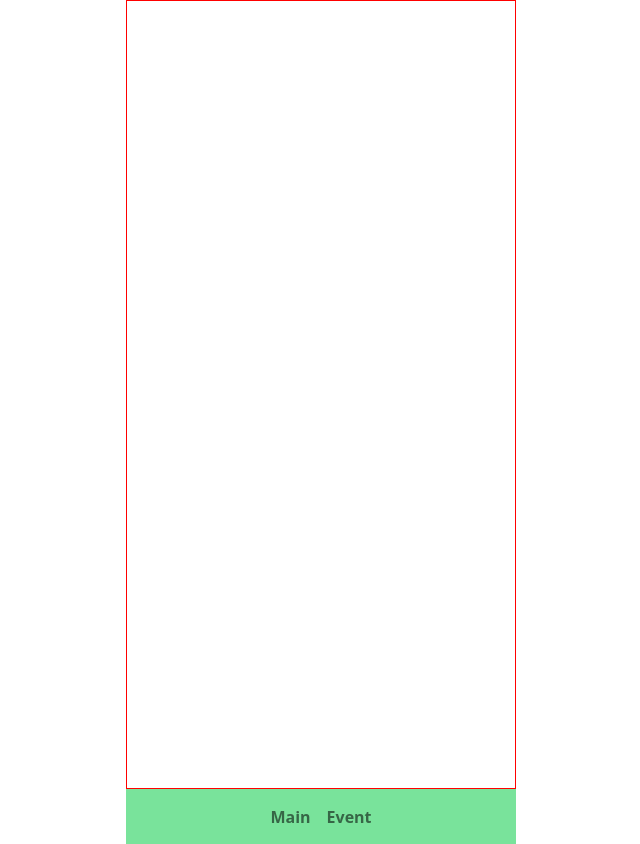
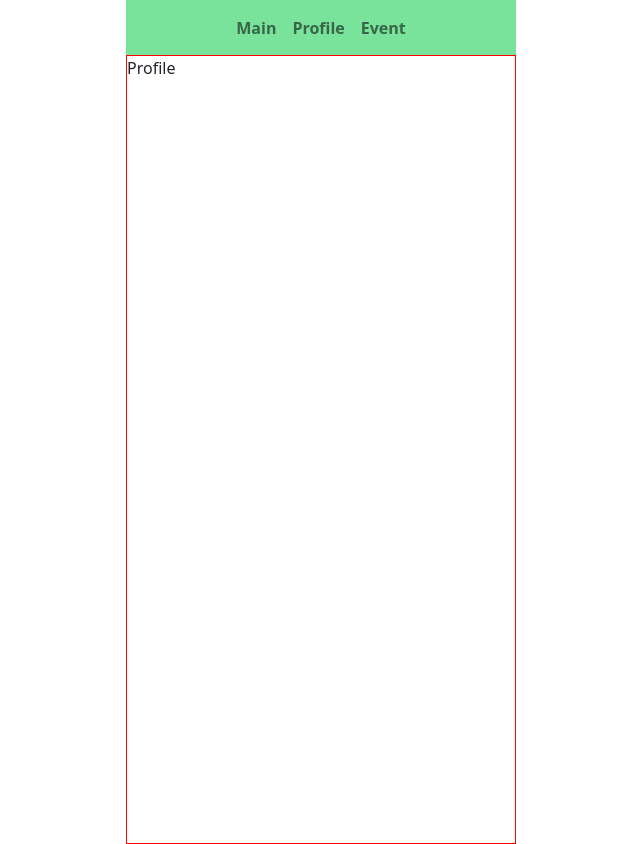
Before and after one commit to jytrack64/hackaton_plogging, a React (Create React App) app: page /profile in a window 1280 px wide. Before the commit this address had no page. Shown: the whole page, without its empty margins (319-959 px from the left). Built offline with nearby package versions, Linux system fonts and the light colour scheme.

Commit message:
[rename] bottombar change to menubar

```diff
--- a/src/App.jsx
+++ b/src/App.jsx
@@ -1,22 +1,26 @@
 import React from 'react'
 import {BrowserRouter,Route,Routes,Link} from 'react-router-dom';
-import Bottombar from './component/Bottombar'
+import Menubar from './component/Menubar'
 import Main from './component/Main';
 import 'bootstrap/dist/css/bootstrap.min.css';
 import Festival from './component/Festival';
+import Profile from './component/Profile';
+
 
 export default function App() {
   return (
     <>
+    <Menubar/>
     <div style={{width: '390px',height:'789px',border:'1px solid red',margin:'0 auto'}}>
       <BrowserRouter>
         <Routes>
           <Route path='/main' element={<Main/>}/>
           <Route path='/' element={<Festival/>}/>
+          <Route path='/profile' element={<Profile/>}/>
         </Routes>
       </BrowserRouter>
     </div>
-    <Bottombar/>
+
     </>
   )
 }
--- a/src/Bottombar.css
+++ b/src/Menubar.css
@@ -1,27 +1,27 @@
-.bottombar {
+.menubar {
   background-color: #79e39b;
   font-weight: bold;
   justify-content: center;
-  position: fixed;
+
   width: 390px;
   height: 55px;
   top: 0;
   margin: auto auto
 }
 
-.bottombar_icons {
+.menubar_icons {
   margin: auto auto;
 }
 
 
-.bottombar_icons_main{
+.menubar_icons_main{
   display: flex;
   flex-grow: 1;
   flex-basis: 0;
 
 }
 
-.bottombar_icons_event{
+.menubar_icons_event{
 
   display: flex;
   flex-grow: 1;
--- a/src/component/Bottombar.jsx
+++ /dev/null
@@ -1,19 +0,0 @@
-import React from 'react'
-import {Navbar,Nav,Container} from 'react-bootstrap'
-import '../Bottombar.css'
-
-export default function Bottombar() {
-  return (
-    <div>
-      <Navbar className='bottombar' >
-          <Container>
-          <Nav className="bottombar_icons">
-            <Nav.Link className="bottombar_icons_main" href="main">Main</Nav.Link>
-            <Nav.Link className="bottombar_icons_event" href="/">Event</Nav.Link>
-          </Nav>
-          </Container>
-        </Navbar>
-    </div>
-  )
-
-}
--- a/src/component/Festival.jsx
+++ b/src/component/Festival.jsx
@@ -1,4 +1,4 @@
-import React from "react";
+import React, { useEffect } from "react";
 import Location from "./Location";
 import Banner from "./Banner";
 import FestivalCard from "./FestivalCard";
@@ -14,4 +14,5 @@ const Festival = () => {
   );
 };
 
+
 export default Festival;
--- /dev/null
+++ b/src/component/Menubar.jsx
@@ -0,0 +1,20 @@
+import React from 'react'
+import {Navbar,Nav,Container} from 'react-bootstrap'
+import '../Menubar.css'
+
+export default function Menubar() {
+  return (
+    <div>
+      <Navbar className='menubar' >
+          <Container>
+          <Nav className="menubar_icons">
+            <Nav.Link className="menubar_icons_main" href="main">Main</Nav.Link>
+            <Nav.Link className="menubar_icons_profile" href="/profile">Profile</Nav.Link>
+            <Nav.Link className="menubar_icons_event" href="/">Event</Nav.Link>
+          </Nav>
+          </Container>
+        </Navbar>
+    </div>
+  )
+
+}
--- /dev/null
+++ b/src/component/Profile.jsx
@@ -0,0 +1,9 @@
+import React from 'react'
+
+function Profile() {
+  return (
+    <div>Profile</div>
+  )
+}
+
+export default Profile;
```
Also changed, not shown: src/component/Running.jsx (added, +9 -0 lines).
